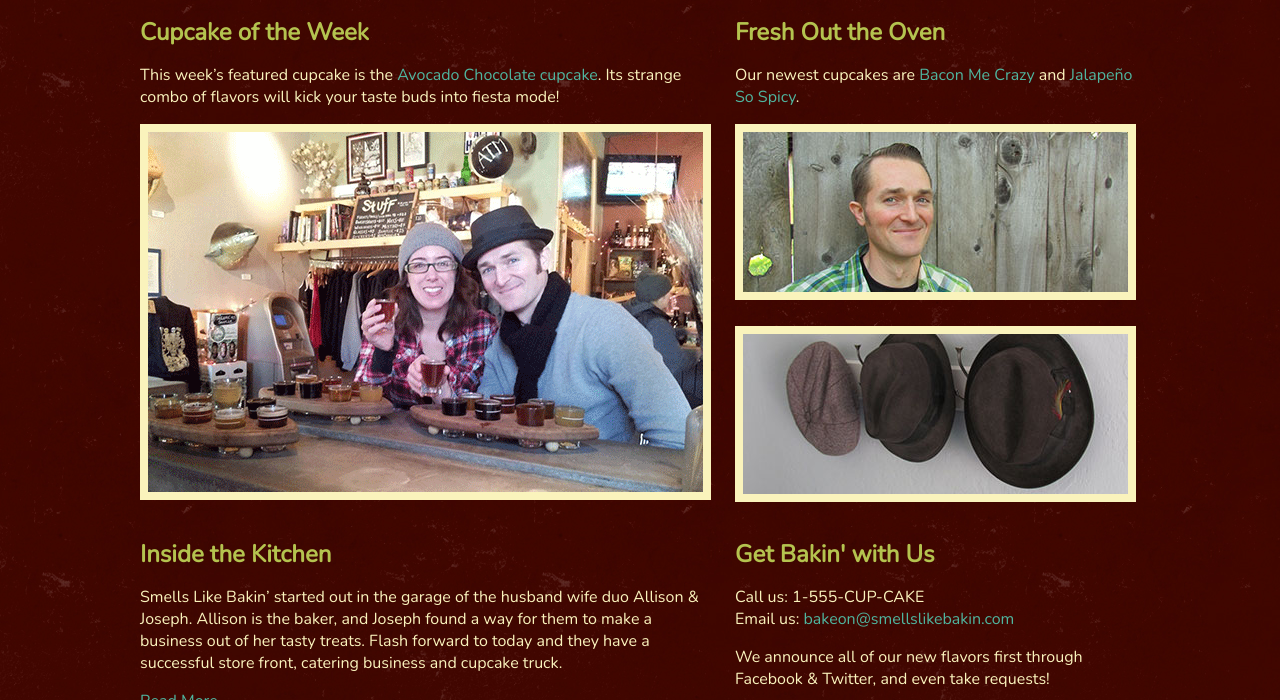
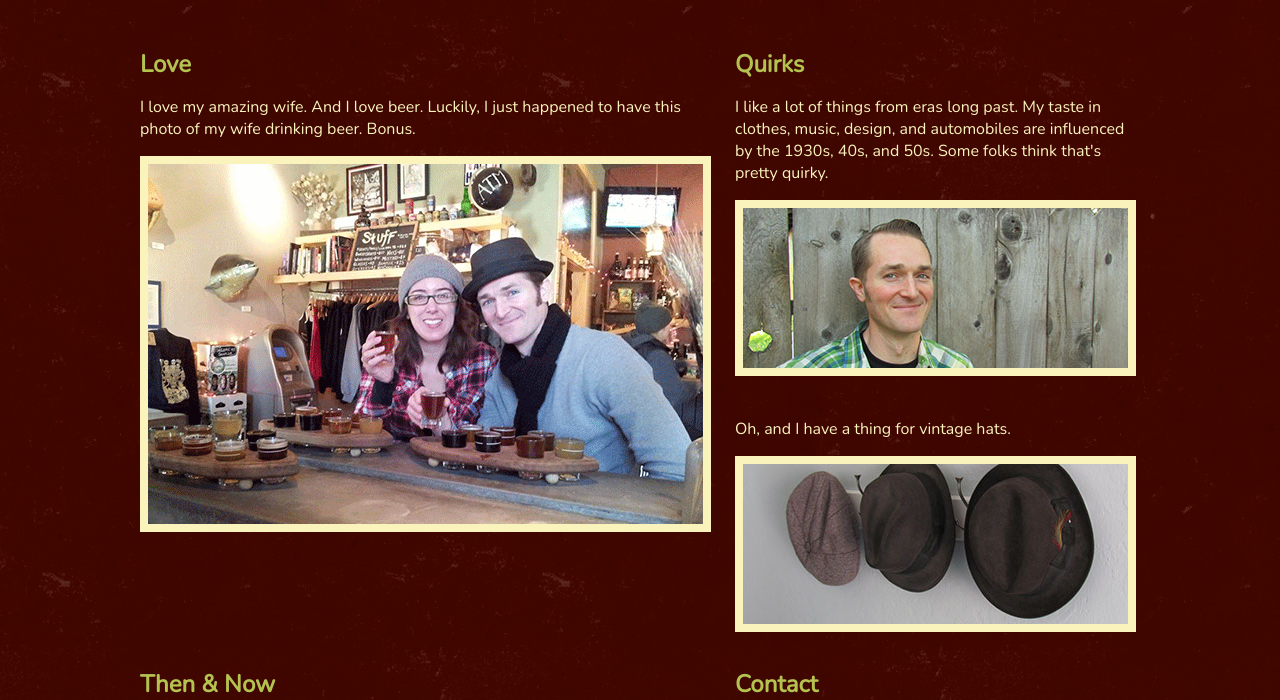
Before and after one commit to sdickey/dbc-personalize-website, a plain HTML site: page index.html in a window 1280 px wide. Shown: the part 489-1189 px from the top of the page. Drawn offline with nearby package versions, Linux system fonts and the light colour scheme.

Commit message:
Update text personalization

```diff
--- a/index.html
+++ b/index.html
@@ -20,55 +20,68 @@
     <div class="grid_8 omega">
       <ul class="nav">
         <li><a href="#">About</a></li>
-        <li><a href="#">Cupcakes &amp; Prices</a></li>
-        <li><a href="#">Locations</a></li>
-        <li class="last"><a href="#">Contact Us</a></li>
+        <!-- <li><a href="#">Cupcakes &amp; Prices</a></li> -->
+        <!-- <li><a href="#">Locations</a></li> -->
+        <li class="last"><a href="#">Contact</a></li>
       </ul>
     </div>
     <div id="intro" class="grid_9">
-      <h1>Opposites really do attract, especially in our kitchen! We combine unexpected flavors that melt together to create ironically delicious desserts.</h1>
-      <p><a href="#" class="btn">Browse Our Cupcakes</a></p>
+      <h1>I'm Sean Dickey. I was born with a wild imagination AND an affinity
+          for analysis and organization that borders on obsession. The world
+          of web design and development balances these two aspects of my personality
+          and makes me feel all warm and fuzzy.</h1>
+      <p><a href="#" class="btn">I'm not your cupcake</a></p>
     </div>
     <div class="grid_3 omega">
       <img src="img/sd_brand.png" alt="Sean's personal brand">
     </div>
 
     <div id="featured-cupcake" class="grid_7">
-      <h2>Cupcake of the Week</h2>
-      <p>This week’s featured cupcake is the <a href="#">Avocado Chocolate cupcake</a>. Its strange combo of flavors will kick your taste buds into fiesta mode!</p>
-      <img src="img/brewery_sized.png" alt="Avocado Chocolate Cupcake">
+      <h2>Love</h2>
+      <p>I love my amazing wife. And I love beer. Luckily, I just happened to
+         have this photo of my wife drinking beer. Bonus.</p>
+      <img src="img/brewery_sized.png" alt="Sean and Marina with beer">
     </div>
 
     <div id="new-cupcakes" class="grid_5 omega">
-      <h2>Fresh Out the Oven</h2>
-      <p>Our newest cupcakes are <a href="#">Bacon Me Crazy</a> and <a href="#">Jalapeño So Spicy</a>. </p>
+      <h2>Quirks</h2>
+      <p>I like a lot of things from eras long past. My taste in clothes, music,
+         design, and automobiles are influenced by the 1930s, 40s, and 50s. Some folks think that's
+         pretty quirky.
+      </p>
+
       <img src="img/sean_bust_sized.jpg" alt="Sean Dickey">
+
+      <p>Oh, and I have a thing for vintage hats.
+      </p>
+
       <img src="img/hats_sized.jpg" alt="Vintage men's hats">
     </div>
 
 
     <div class="grid_7">
-      <h2>Inside the Kitchen</h2>
-      <p>Smells Like Bakin’ started out in the garage of the husband wife duo Allison &amp; Joseph. Allison is the baker, and Joseph found a way for them to make a business out of her tasty treats. Flash forward to today and they have a successful store front, catering business and cupcake truck. </p>
+      <h2>Then &amp; Now</h2>
+      <p>I started out as a wee lad in England. I lived in several states as
+         my father was reassigned to different Air Force bases around the country.
+         Eventually, my family settled in Colorado, where I lived for 25 years. I'm currently
+         living in San Jose, CA with my wife, our two mutts&mdash;Etta James &amp; Coletrane&mdash;
+         and one very big-boned tabby cat named Frances.</p>
       <p><a href="#" class="btn-small">Read More</a></p>
     </div>
 
     <div class="grid_5 omega">
-      <h2>Get Bakin' with Us</h2>
+      <h2>Contact</h2>
 
       <div id="contact">
-        <p>Call us: <span>1-555-CUP-CAKE</span><br>
-        Email us: <a href="#">bakeon@smellslikebakin.com</a></p>
+        Email me: <a href="#">sean.dickey@live.com</a></p>
       </div>
 
-
-      <p>We announce all of our new flavors first through Facebook &amp; Twitter, and even take requests!</p>
-      <a href="http://www.facebook.com/SmellsLikeBakin"><img src="img/facebook.gif" alt="Facebook"></a>
+      <a href="https://www.facebook.com/sean.dickey.92"><img src="img/facebook.gif" alt="Facebook"></a>
       <a href="https://twitter.com/#!/smellslikebakin"><img src="img/twitter.gif" alt="Twitter"></a>
     </div>
 
     <div id="copyright" class="grid_12">
-      <p>&copy; 2012 Smells Like Bakin' Cupcake Company. All Rights Reserved.</p>
+      <p>&copy; 2012 Sean A. Dickey. All Rights Reserved.</p>
     </div>
   </div>
 
```
